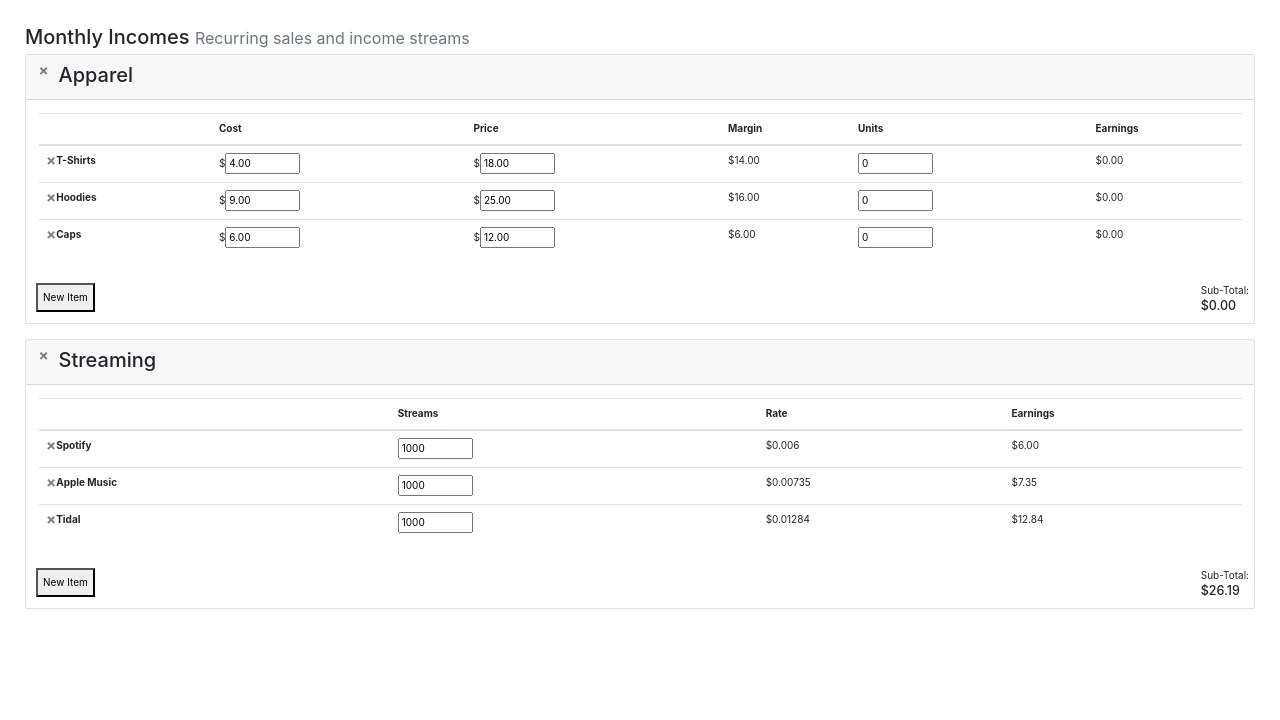
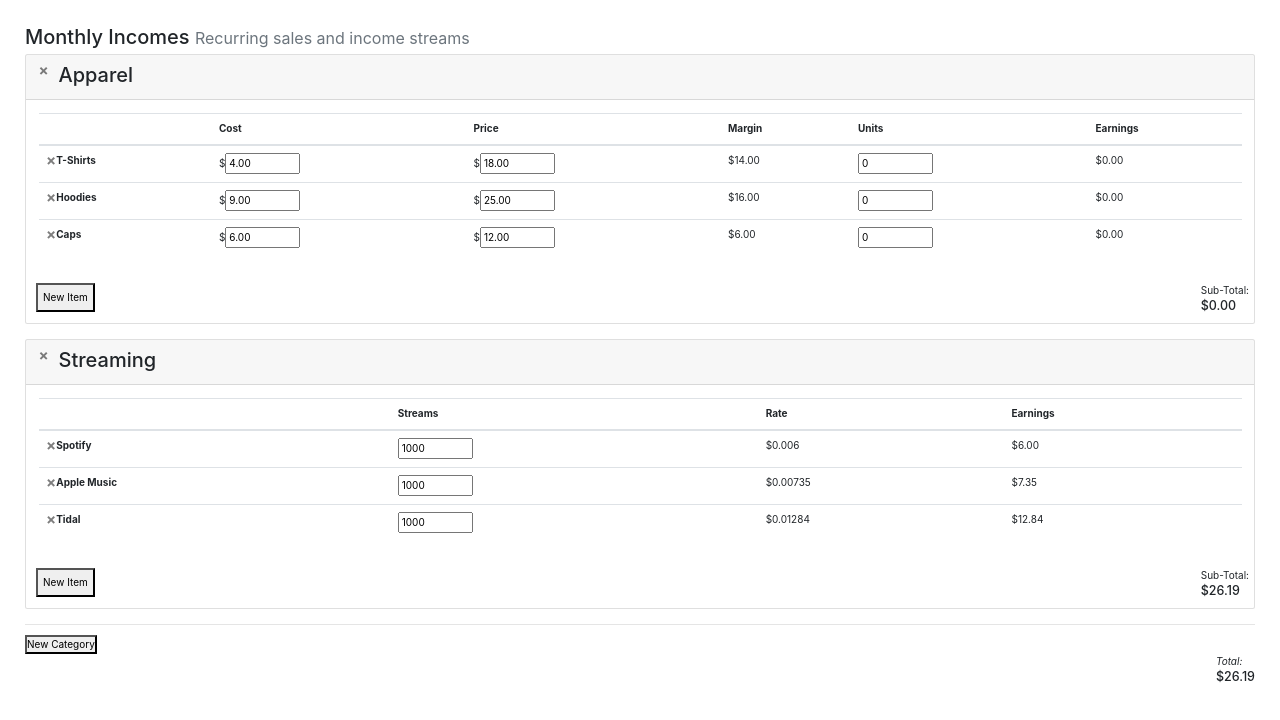
Before and after one commit to perfa/band-incomes, a React app: page / in a window 1280 px wide. Shown: the top 720 px of the page. Built offline with nearby package versions, Linux system fonts and the light colour scheme.

Commit message:
Switch to context for data management

```diff
--- a/src/app.jsx
+++ b/src/app.jsx
@@ -1,23 +1,28 @@
 import React from 'react';
 import { render } from 'react-dom';
 
-import { Example, Example2 } from './components';
+import { Tables, AddTables, GrandTotal } from './components';
+import { MonthlyContextProvider } from './contexts';
 
 import '../styles/index.scss';
 import 'bootstrap/dist/css/bootstrap.min.css';
+
 
 function App() {
     return (
         <div style={{margin:'15px', padding:'10px'}}>
             <h2>Monthly Incomes <small className="text-muted">Recurring sales and income streams</small></h2>
             <div>
-                <Example></Example>
-                <Example2></Example2>
+                <MonthlyContextProvider>
+                    <Tables/>
+                    <hr/>
+                    <AddTables/>
+                    <GrandTotal/>
+                </MonthlyContextProvider>
             </div>
         </div>
     );
 }
 
 const root = document.getElementById('root');
-
 render(<App />, root);
--- a/src/components/calculators.jsx
+++ b/src/components/calculators.jsx
@@ -1,24 +1,22 @@
-import React, { useState } from 'react'
-import { dollarString, newName } from '../utilities'
+import React, { useState, useContext } from 'react'
+import Popup from 'reactjs-popup';
+
+import { MonthlyContext } from '../contexts'
+import { dollarString } from '../utilities'
 
 const selectAll = e => e.target.select();
-const inReverse = (a, b) => b < a ? -1 : b > a ? 1 : 0
-const byId = (a, b) => a.id < b.id ? -1 : a.id > b.id ? 1 : 0
-const spotifyRate = 0.006
-const appleRate = 0.00735
-const tidalRate = 0.012840
 
 
 export const DollarInput = (props) => (
     <span className="dollarvalue">
     <input
-            className='valuefield'
+        className='valuefield'
         type="number"
         name={props.name}
         min="0"
         step={props.fullValue ? ".00001" : "0.01"}
         defaultValue={props.fullValue ? props.value : dollarString(props.value)}
-        onChange={e => props.onChange(e.target.name, e.target.value, props.id)}
+        onChange={e => props.onChange(e.target.name, parseInt(e.target.value), props.id)}
         onFocus={selectAll}
         />
     </span>)
@@ -32,7 +30,7 @@ export const UnitInput = (props) => (
         min="0"
         step="1"
         defaultValue={props.value}
-        onChange={e => props.onChange(e.target.name, e.target.value, props.id)}
+        onChange={e => props.onChange(e.target.name, parseInt(e.target.value), props.id)}
         onFocus={selectAll}
         />
     </span>)
@@ -90,7 +88,7 @@ export const Subtotal = (props) => (
         <h5>${dollarString(props.total)}</h5>
     </div>)
 
-export const AddButton = (props) => (<button className="add-button" onClick={() => props.onAdd(props.id)}>New Item</button>)
+export const AddButton = (props) => (<button className="add-button" onClick={() => props.onAdd(props.id, props.type)}>New Item</button>)
 
 export const DeleteButton = (props) => {
     return (<button
@@ -122,18 +120,17 @@ export const Row = (props) => {
         </tr>
     )
 }
-
-export const Table = (props) => {
+export const Tables = (props) => {
+    const [state, , changeTableName, removeTable, changeRowName, addRow, removeRow, changeRowValue] = useContext(MonthlyContext);
     const headings = {
         'Product': ['Cost', 'Price', 'Margin', 'Units', 'Earnings'],
         'Streams': ['Streams', 'Rate', 'Earnings'],
     };
 
-    return (
-        <div key={props.name} className="card">
+    return state.tables.map(t => (<div key={t.name} className="card">
             <div className="card-header">
-                <DeleteButton id={props.id} onRemove={props.onRemoveTable}/>
-                <h2 style={{marginLeft: "2rem"}}><EditableName id={props.id} name={props.name} onChange={props.onTableNameChange}/></h2>
+                <DeleteButton id={t.id} onRemove={removeTable}/>
+                <h2 style={{marginLeft: "2rem"}}><EditableName id={t.id} name={t.name} onChange={changeTableName}/></h2>
             </div>
             <div className="card-body scrolling-wrapper-flexbox">
                 <table className="table" style={{clear: "both"}}>
@@ -142,30 +139,30 @@ export const Table = (props) => {
                             <th className="tablename" scope="col">
                             &nbsp;
                             </th>
-                            {headings[props.type].map(heading => (
+                            {headings[t.type].map(heading => (
                                 <th key={heading} scope='col'>{heading}</th>
                             ))}
                         </tr>
                     </thead>
                     <tbody>
-                        {props.rows.map(row => {
-                            if (props.type === 'Product') {
+                        {t.rows.map(row => {
+                            if (t.type === 'Product') {
                                 return (
-                                    <Row {...props} id={row.id} key={row.id} name={row.name}>
-                                        <EditableName id={row.id} name={row.name} onChange={props.onRowNameChange}/>
-                                        <DollarInput {...props} name='cost' value={row.values.cost} id={row.id} />
-                                        <DollarInput {...props} name='price' value={row.values.price} id={row.id}/>
+                                    <Row {...props} onRemoveRow={removeRow} id={row.id} key={row.id} name={row.name}>
+                                        <EditableName id={row.id} name={row.name} onChange={changeRowName}/>
+                                        <DollarInput {...props} onChange={changeRowValue} name='cost' value={row.values.cost} id={row.id} />
+                                        <DollarInput {...props} onChange={changeRowValue}  name='price' value={row.values.price} id={row.id}/>
                                         <DollarOutput {...props} name='margin' value={row.values.margin} id={row.id}/>
-                                        <UnitInput {...props} name='units' value={row.values.units} id={row.id}/>
+                                        <UnitInput {...props} onChange={changeRowValue} name='units' value={row.values.units} id={row.id}/>
                                         <DollarOutput {...props} name='total' value={row.values.total} id={row.id}/>
                                     </Row>
                                 )
                             } else /* Stream Value Row */ {
                                 return (
                                     <Row {...props} id={row.id} key={row.id} name={row.name}>
-                                        <EditableName id={row.id} name={row.name} onChange={props.onRowNameChange}/>
-                                        <UnitInput {...props} name='streams' value={row.values.streams} id={row.id}/>
-                                        <EditableValue {...props} name='rate' value={row.values.rate} id={row.id}/>
+                                        <EditableName id={row.id} name={row.name} onChange={changeRowName}/>
+                                        <UnitInput {...props} onChange={changeRowValue} name='streams' value={row.values.streams} id={row.id}/>
+                                        <EditableValue {...props} onChange={changeRowValue} name='rate' value={row.values.rate} id={row.id}/>
                                         <DollarOutput {...props} name='total' value={row.values.total} id={row.id}/>
                                     </Row>
                                 )
@@ -176,100 +173,43 @@ export const Table = (props) => {
             </div>
             <div style={{display: "block", width:"100%", padding: "5px"}}>
                 <div style={{float: "left"}}>
-                    <AddButton id={props.id} onAdd={props.onAddRow} />
+                    <AddButton id={t.id} type={t.type} onAdd={addRow} />
                 </div>
                 <div style={{float: "right"}}>
-                    <Subtotal total={props.rows.reduce((a, r) => a + r.values.total, 0)}/>
+                    <Subtotal total={t.rows.reduce((a, r) => a + r.values.total, 0)}/>
                 </div>
             </div>
+        </div>))
+}
+
+export const AddTables = () => {
+    const [, addTable] = useContext(MonthlyContext)
+
+    return (<Popup
+        trigger={<button className="align-middle">New Category</button>}
+        on="click"
+        position="right center"
+        closeOnDocumentClick
+        closeOnEscape
+        >
+        { close =>
+        <div className="menu">
+            <div className="menu-item" onClick={() => {addTable('Product'); close()}}> Unit Sales</div>
+            <div className="menu-item" onClick={() => {addTable('Streams'); close()}}> Streaming </div>
         </div>
+        }
+    </Popup>)
+}
+
+export const GrandTotal = () => {
+    const [ state ] = useContext(MonthlyContext)
+    const total = state.tables.reduce((acc, table) =>
+        acc + table.rows.reduce((racc, row) =>
+        racc + row.values.total, 0), 0)
+    return (
+    <div className="float-right">
+        <span><em>Total:</em>
+        <h5>${dollarString(total)}</h5></span>
+    </div>
     )
 }
-
-export const Example = () => {
-    const [tableName, setTableName] = useState('Apparel')
-    const [rows, setRows] = useState([
-        {id: 'table0row0', name:'T-Shirts', values: {cost: 4, price: 18, margin: 14, units: 0, total: 0}},
-        {id: 'table0row1', name:'Hoodies', values: {cost: 9, price: 25, margin: 16, units: 0, total: 0}},
-        {id: 'table0row2', name:'Caps', values: {cost: 6, price: 12, margin: 6, units: 0, total: 0}}
-    ])
-
-    const rowName = rows =>  newName(rows.map(r => r.name))
-    const rowID = rows => 'row' + (parseInt(rows.map(r => r.id).sort(inReverse)[0].slice(-1)) + 1)
-    const changeRowName = (name, id) => {
-        const row = Object.assign({},  rows.filter(r => r.id === id)[0])
-        row.name = name
-        setRows([...rows.filter(r => r.id !== id), row].sort(byId))
-    }
-    const changeRowValue = (col, val, id) => {
-        const row = Object.assign({},  rows.filter(r => r.id === id)[0])
-        row.values[col] = val
-
-        var {cost, price, margin, units, total} = row.values
-        margin = price - cost
-        total = units * margin
-
-        Object.assign(row.values, {margin: margin, total: total})
-
-        setRows([...rows.filter(r => r.id !== id), row].sort(byId))
-    }
-
-    return (
-        <Table
-        id='table0'
-        name={tableName}
-        type='Product'
-        onRemoveTable={(...args) => console.log('onRemoveTable', args)}
-        onTableNameChange={(name) => setTableName(name)}
-        onAddRow={() => setRows([...rows, {id: rowID(rows), name: rowName(rows), values: {cost: 0, price:2, margin:2, units:0, total:0}}])}
-        onRemoveRow={(rowID) => setRows(rows.filter(r => r.id !== rowID))}
-        onRowNameChange={(name, rowID) => changeRowName(name, rowID)}
-        onChange={(col, val, id) => changeRowValue(col, val, id)}
-        rows={rows}
-    />
-    )
-}
-
-export const Example2 = () => {
-    const [tableName, setTableName] = useState('Streaming')
-    const [rows, setRows] = useState([
-        {id: 'table1row0', name:'Spotify', values: {streams: 1000, rate: spotifyRate, total: 6}},
-        {id: 'table1row1', name:'Apple Music', values: {streams: 1000, rate: appleRate, total: 7.35}},
-        {id: 'table1row2', name:'Tidal', values: {streams: 1000, rate: tidalRate, total: 12.84}}
-    ])
-
-    const rowName = rows =>  newName(rows.map(r => r.name))
-    const rowID = rows => 'row' + (parseInt(rows.map(r => r.id).sort(inReverse)[0].slice(-1)) + 1)
-    const changeRowName = (name, id) => {
-        const row = Object.assign({},  rows.filter(r => r.id === id)[0])
-        row.name = name
-        setRows([...rows.filter(r => r.id !== id), row].sort(byId))
-    }
-    const changeRowValue = (col, val, id) => {
-        console.log(col, val, id)
-        const row = Object.assign({},  rows.filter(r => r.id === id)[0])
-        row.values[col] = val
-
-        var {streams, rate, total} = row.values
-        total = streams * rate
-
-        Object.assign(row.values, {streams: streams, total: total})
-
-        setRows([...rows.filter(r => r.id !== id), row].sort(byId))
-    }
-
-    return (
-    <Table
-        id='table1'
-        name={tableName}
-        type='Streams'
-        onRemoveTable={(...args) => console.log('onRemoveTable', args)}
-        onTableNameChange={(name) => setTableName(name)}
-        onAddRow={() => setRows([...rows, {id: rowID(rows), name: rowName(rows), values: {cost: 0, price:2, margin:2, units:0, total:0}}])}
-        onRemoveRow={(rowID) => setRows(rows.filter(r => r.id !== rowID))}
-        onRowNameChange={(name, rowID) => changeRowName(name, rowID)}
-        onChange={(col, val, id) => changeRowValue(col, val, id)}
-        rows={rows}
-    />
-    )
-}
--- a/src/components/index.js
+++ b/src/components/index.js
@@ -1,4 +1,4 @@
 export { UnitSalesTable, StreamsTable } from './categorytable';
 export { Row } from './unitsalesrow';
 export { Calculator } from './calculator';
-export { Example, Example2 } from './calculators';
+export { AddTables, GrandTotal, Tables } from './calculators';
--- /dev/null
+++ b/src/contexts/index.js
@@ -0,0 +1 @@
+export { MonthlyContext, MonthlyContextProvider } from './tablecontext.js'
--- /dev/null
+++ b/src/contexts/tablecontext.js
@@ -0,0 +1,136 @@
+import React, { useState } from 'react'
+import { newName } from '../utilities'
+
+const spotifyRate = 0.006
+const appleRate = 0.00735
+const tidalRate = 0.012840
+const inReverse = (a, b) => b < a ? -1 : b > a ? 1 : 0
+const byId = (a, b) => a.id < b.id ? -1 : a.id > b.id ? 1 : 0
+const splitId = id => [id.slice(0, id.indexOf('r')), id]
+const DEFAULTS = {
+    'Product': {cost: 0, price: 2, margin: 2, units: 0, total: 0},
+    'Streams': {streams: 0, rate: 0.001, total: 0}
+}
+const logicFor = {
+    'Product': (row) =>  {
+        let {cost, price, margin, units, total} = row.values
+        margin = price - cost
+        total = units * margin
+        Object.assign(row.values, {margin: margin, total: total})
+    },
+    'Streams': (row) =>  {
+        let {streams, rate, total} = row.values
+        total = streams * rate
+        Object.assign(row.values, {streams: streams, total: total})
+    }
+}
+
+const MonthlyContext = React.createContext({})
+
+
+const MonthlyContextProvider = (props) => {
+    const defaultTables = {tables: [
+        {id: 'table0',
+         name: 'Apparel',
+         type: 'Product',
+         rows: [
+            {id: 'table0row0', name:'T-Shirts', values: {cost: 4, price: 18, margin: 14, units: 0, total: 0}},
+            {id: 'table0row1', name:'Hoodies', values: {cost: 9, price: 25, margin: 16, units: 0, total: 0}},
+            {id: 'table0row2', name:'Caps', values: {cost: 6, price: 12, margin: 6, units: 0, total: 0}}
+        ]},
+        {id: 'table1',
+         name: 'Streaming',
+         type: 'Streams',
+         rows: [
+            {id: 'table1row0', name:'Spotify', values: {streams: 1000, rate: spotifyRate, total: 6}},
+            {id: 'table1row1', name:'Apple Music', values: {streams: 1000, rate: appleRate, total: 7.35}},
+            {id: 'table1row2', name:'Tidal', values: {streams: 1000, rate: tidalRate, total: 12.84}}
+        ]}
+    ]}
+
+    const [state, setState] = useState(defaultTables)
+
+    const rowName = rows =>  newName(rows.map(r => r.name))
+    const rowID = table => table.id + 'row' + (parseInt((table.rows.map(r => r.id).sort(inReverse)[0] || '0').slice(-1)) + 1)
+    const tableName = state =>  newName(state.tables.map(t => t.name))
+    const tableID = state => 'table' + (parseInt(state.tables.map(t => t.id).sort(inReverse)[0].slice(-1)) + 1)
+
+    const addTable = (type) => {
+        console.log(type)
+        const newState = Object.assign({}, state)
+        const newTable = {id: tableID(newState), name: tableName(newState), type: type, rows: []}
+        newState.tables = [...newState.tables, newTable].sort(byId)
+        setState(newState)
+    }
+
+    const changeTableName = (name, id) => {
+        const newState = Object.assign({}, state)
+        newState.tables.find(t => t.id === id).name = name
+        setState(newState)
+    }
+
+    const removeTable = (id) => {
+        if (!confirm('Are you sure you want to remove this table?')){
+            return
+        }
+        const newState = Object.assign({}, state)
+
+        newState.tables = newState.tables.filter(t => t.id !== id).sort(byId)
+        setState(newState)
+    }
+
+    const changeRowName = (name, id) => {
+        const [ tableId, rowId ] = splitId(id)
+        const table = state.tables.find(t => t.id === tableId)
+        const rows = table.rows
+        const row = Object.assign({},  rows.find(r => r.id === rowId))
+
+        row.name = name
+
+        const newState = Object.assign({}, state)
+        newState.tables.find(t => t.id === tableId).rows = [...rows.filter(r => r.id !== rowId), row].sort(byId)
+        setState(newState)
+    }
+
+    const changeRowValue = (col, val, id) => {
+        const [ tableId, rowId ] = splitId(id)
+        const table = state.tables.find(t => t.id === tableId)
+        const rows = table.rows
+        const row = Object.assign({},  rows.find(r => r.id === rowId))
+        row.values[col] = val
+
+        logicFor[table.type](row)
+
+        const newState = Object.assign({}, state)
+        newState.tables.find(t => t.id === tableId).rows = [...rows.filter(r => r.id !== rowId), row].sort(byId)
+        setState(newState)
+    }
+
+    const removeRow = (id) => {
+        const [ tableId, rowId ] = splitId(id)
+        const newState = Object.assign({}, state)
+        const table = state.tables.find(t => t.id === tableId)
+
+        table.rows = table.rows.filter(r => r.id !== rowId).sort(byId)
+
+        setState(newState)
+    }
+
+    const addRow = (id, type) => {
+        const newState = Object.assign({}, state)
+        const table = state.tables.find(t => t.id === id)
+
+        var row = {id: rowID(table), name: rowName(table.rows), values: Object.assign({}, DEFAULTS[type])}
+
+        table.rows = [...table.rows, row].sort(byId)
+        setState(newState)
+    }
+
+    return (
+        <MonthlyContext.Provider value={[state, addTable, changeTableName, removeTable, changeRowName, addRow, removeRow, changeRowValue]}>
+            {props.children}
+        </MonthlyContext.Provider>
+    )
+}
+
+export { MonthlyContext, MonthlyContextProvider }
```
